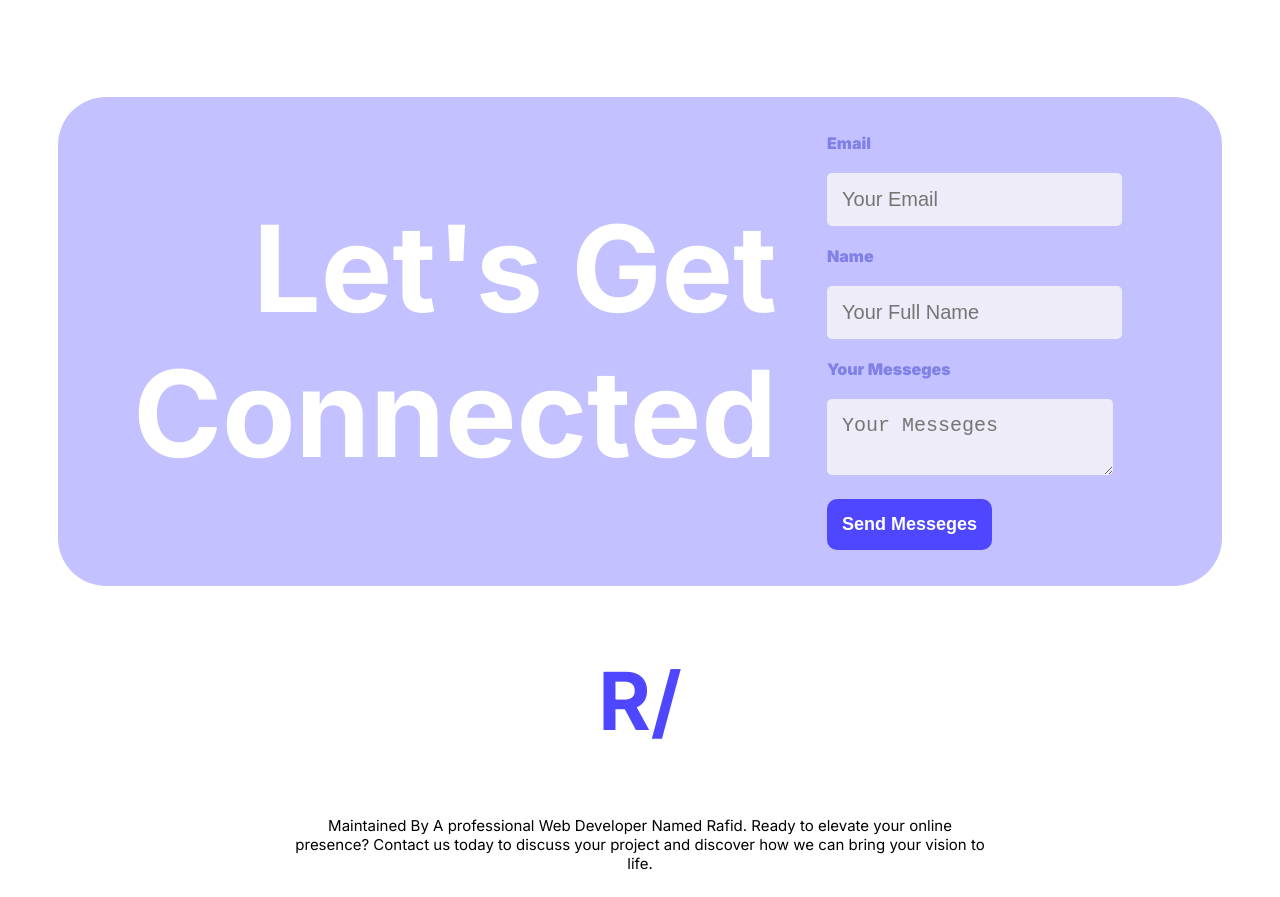
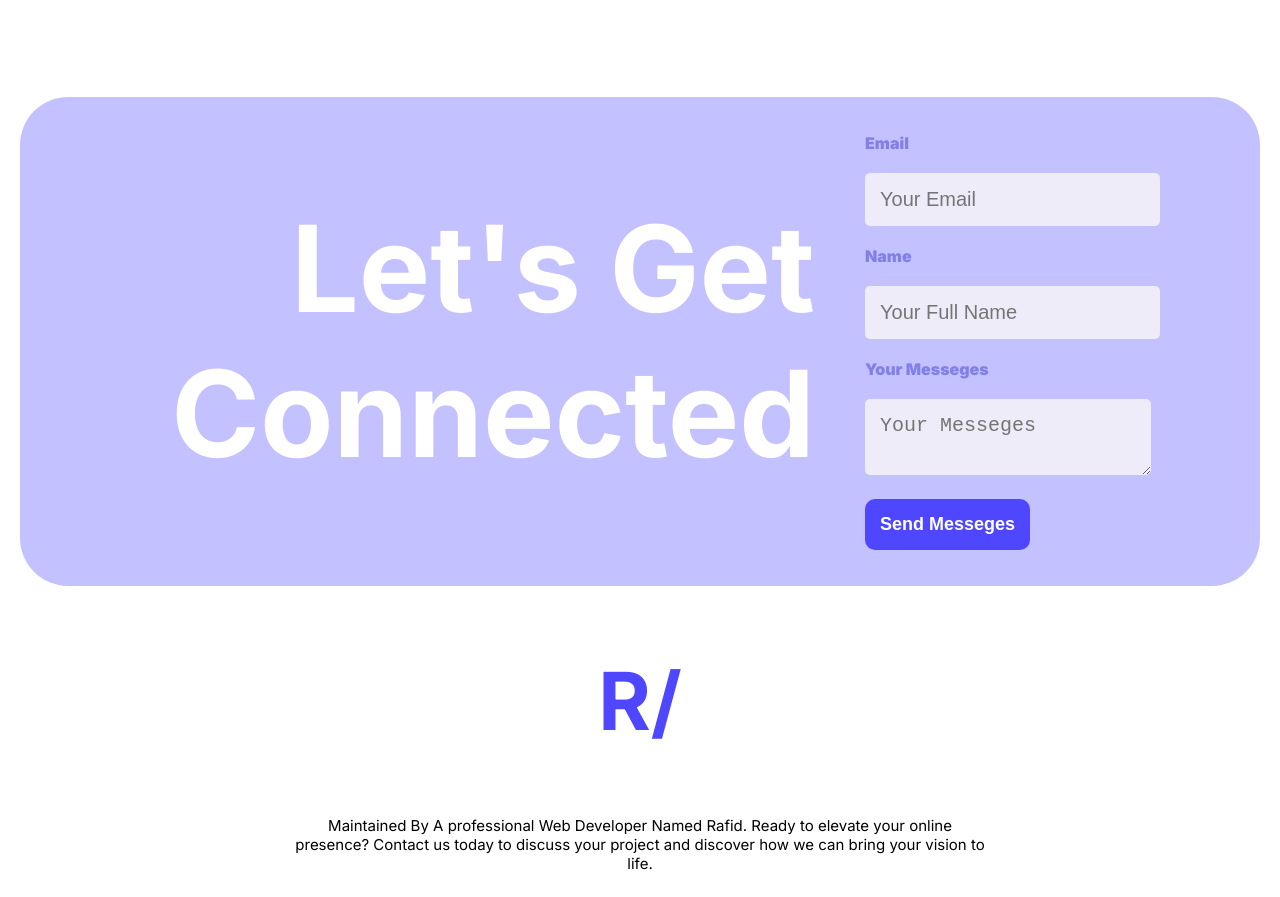
Before and after one commit to rafidalways/A01-Landing-Page, a plain HTML site: page index.html in a window 1280 px wide. Shown: the part 2726-3623 px from the top of the page. Drawn offline with Linux system fonts and the light colour scheme.

Commit message:
final version

```diff
--- a/styles/style.css
+++ b/styles/style.css
@@ -221,7 +221,7 @@ body {
   justify-content: center;
   align-items: center;
   max-width: 1140px;
-  margin: 0 50px;
+  margin: 0 auto;
   background-color: #4d47ff56;
   padding-right: 100px;
   border-radius: 48px;
```
